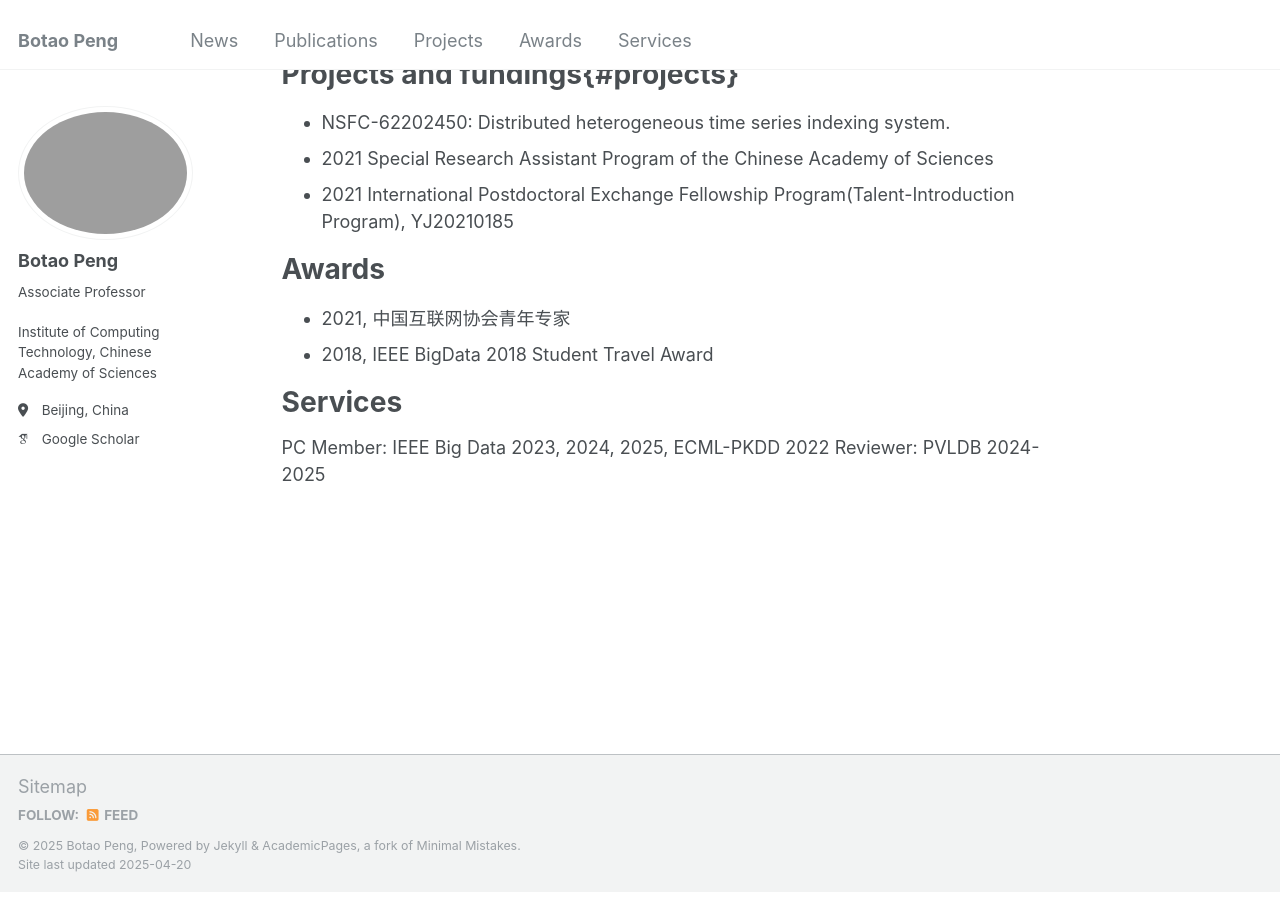
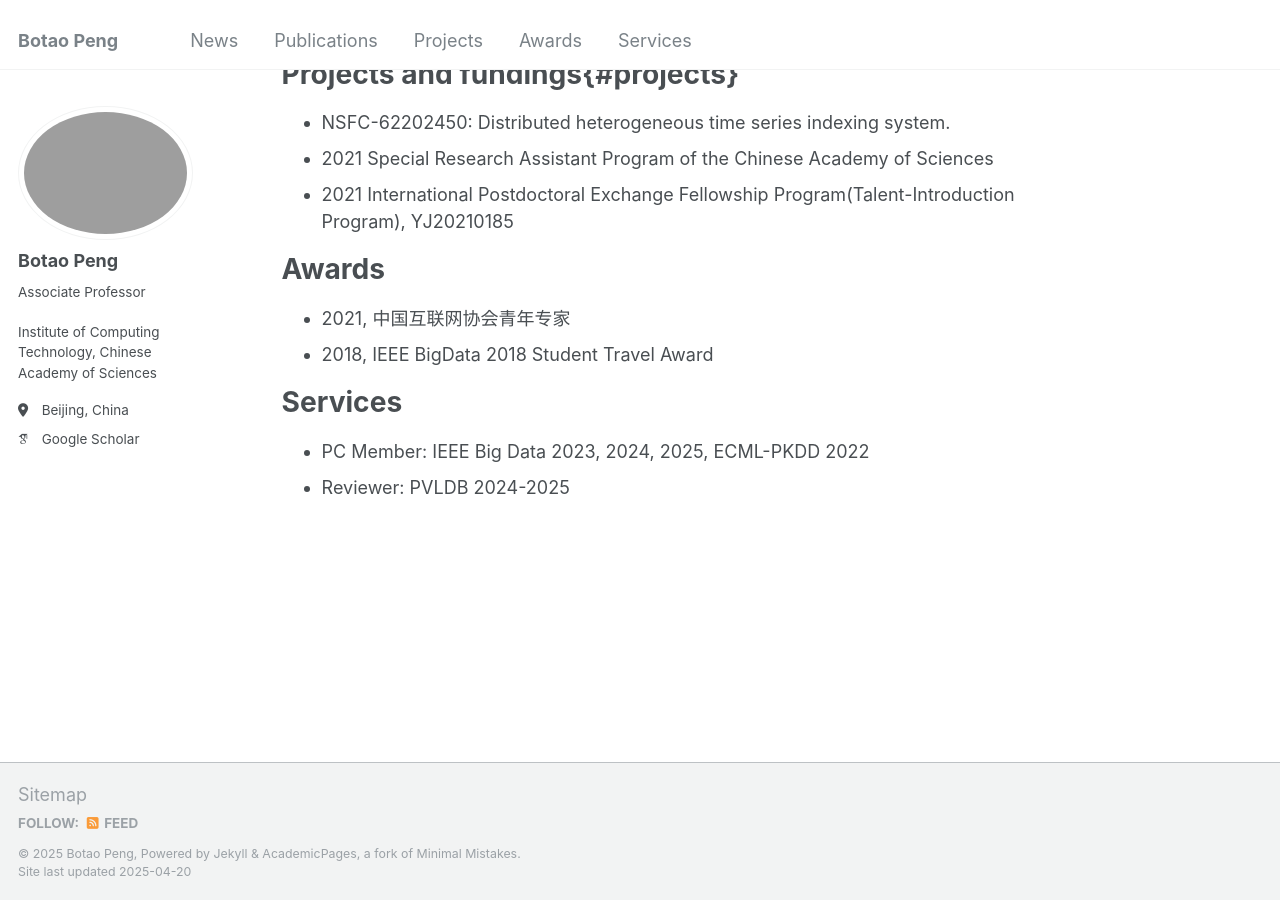
Before and after one commit to BotaoPENG/botaopeng.github.io, a Jekyll site: the page built from _pages/about.md, in a window 1280 px wide and 900 px high, scrolled down 2172 px. Built offline with Jekyll 4.4.1, drawn with Linux system fonts in a browser that asks for light colours; some web fonts are replaced.

```diff
--- a/_pages/about.md
+++ b/_pages/about.md
@@ -60,5 +60,5 @@ One paper is accepted by VLDB 2024.
 - 2018, IEEE BigData 2018 Student Travel Award
 
 # Services {#services}
-PC Member: IEEE Big Data 2023, 2024, 2025, ECML-PKDD 2022
-Reviewer: PVLDB 2024-2025
+- PC Member: IEEE Big Data 2023, 2024, 2025, ECML-PKDD 2022
+- Reviewer: PVLDB 2024-2025
```
